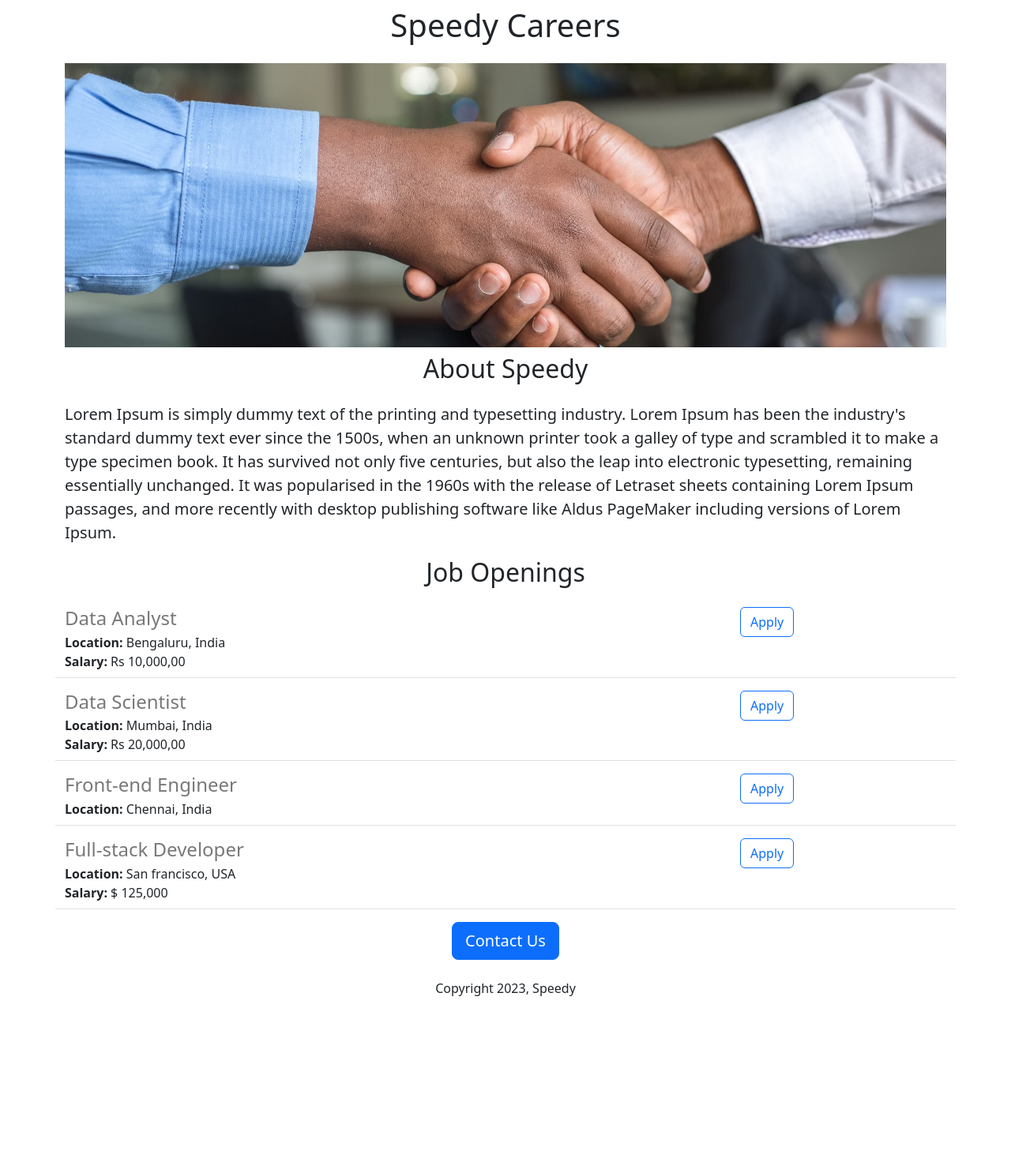
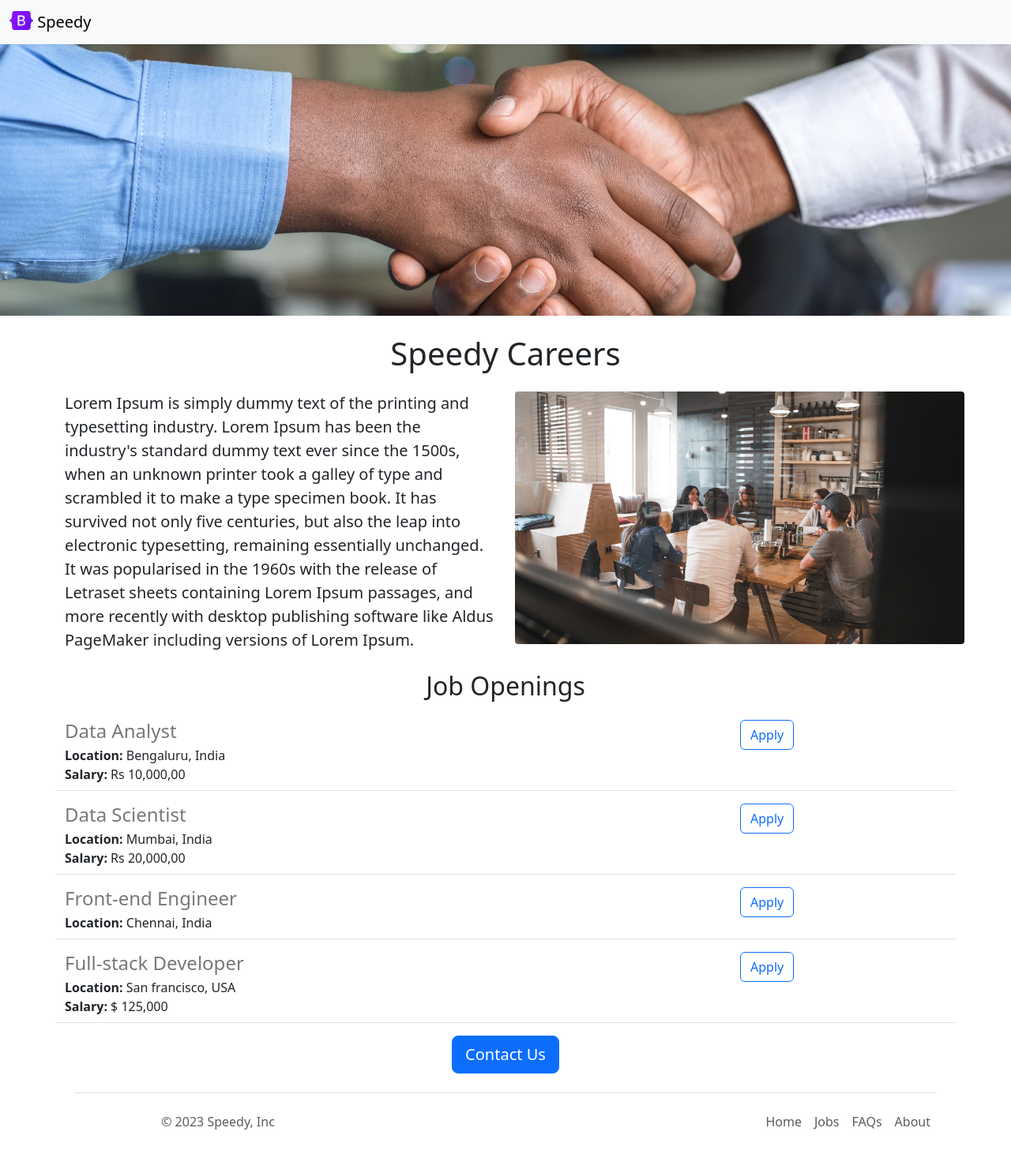
Before and after one commit to sudharsanK7/sudharsan-careers-website, a Flask app: page / in a window 1280 px wide. Shown: the whole page at 79% size. Before the commit the page ends 1262 px from the top, so only its background shows below. Run offline with Flask 3, Linux system fonts and the light colour scheme.

Commit message:
Added links on button redirecting to user mail, made few tweaks on the look of the site.

```diff
--- /dev/null
+++ b/templates/footer.html
@@ -0,0 +1,16 @@
+<div class="container">
+  <footer class="d-flex flex-wrap justify-content-between align-items-center py-3 my-4 border-top">
+    <p class="col-md-4 mb-0 text-body-secondary">&copy; 2023 Speedy, Inc</p>
+
+    <a href="/" class="col-md-4 d-flex align-items-center justify-content-center mb-3 mb-md-0 me-md-auto link-body-emphasis text-decoration-none">
+      <svg class="bi me-2" width="40" height="32"><use xlink:href="#bootstrap"/></svg>
+    </a>
+
+    <ul class="nav col-md-4 justify-content-end">
+      <li class="nav-item"><a href="#" class="nav-link px-2 text-body-secondary">Home</a></li>
+      <li class="nav-item"><a href="#" class="nav-link px-2 text-body-secondary">Jobs</a></li>
+      <li class="nav-item"><a href="#" class="nav-link px-2 text-body-secondary">FAQs</a></li>
+      <li class="nav-item"><a href="#" class="nav-link px-2 text-body-secondary">About</a></li>
+    </ul>
+  </footer>
+</div>
--- a/templates/home.html
+++ b/templates/home.html
@@ -10,15 +10,25 @@
       height: 360px;
       width: 100%;
       object-fit: cover;
+      padding-bottom: 16px;
     }
   </style>
   </head>
   <body>
+    {% include 'nav.html' %}
+     <img class = "img-fluid" id = "banner" src="https://sudharsan-careers-website.sudk7.repl.co/static/bannerfile.avif" ><img>
     <div class="container">
       <h1 class ="text-center mt-2 mb-4">{{company_name}} Careers</h1>
-      <img class = "img-fluid" id = "banner" src="https://sudharsan-careers-website.sudk7.repl.co/static/bannerfile.avif" ><img>
-      <h2 class="text-center mt-2 mb-4">About {{company_name}}</h2>
-      <p class = "lead">Lorem Ipsum is simply dummy text of the printing and typesetting industry. Lorem Ipsum has been the industry's standard dummy text ever since the 1500s, when an unknown printer took a galley of type and scrambled it to make a type specimen book. It has survived not only five centuries, but also the leap into electronic typesetting, remaining essentially unchanged. It was popularised in the 1960s with the release of Letraset sheets containing Lorem Ipsum passages, and more recently with desktop publishing software like Aldus PageMaker including versions of Lorem Ipsum.</p>
+      <div class="row">
+        <div class= "col-md-6">
+        <p class = "lead">
+          Lorem Ipsum is simply dummy text of the printing and typesetting industry. Lorem Ipsum has been the industry's standard dummy text ever since the 1500s, when an unknown printer took a galley of type and scrambled it to make a type specimen book. It has survived not only five centuries, but also the leap into electronic typesetting, remaining essentially unchanged. It was popularised in the 1960s with the release of Letraset sheets containing Lorem Ipsum passages, and more recently with desktop publishing software like Aldus PageMaker including versions of Lorem Ipsum.
+        </p>
+        </div>
+        <div class = "d-none d-md-block col-md-6">
+        <img src="/static/meeting.avif" style="height: 320px; border-radius: 4px">
+        </div>
+      </div>
 
       <h2 class="text-center mt-2 mb-4">Job Openings</h2>
       <div>
@@ -27,9 +37,9 @@
         {% endfor %}
       </div>
       <div class = "text-center">
-        <button class="btn btn-primary btn-lg">Contact Us</button>
-        <p class = "mt-4">Copyright 2023, {{company_name}} </p>
+        <a href= "mailto:hrteam@speedycareers.com?subject=Queries%20regarding%20job&body=Name%3A%20%3CEnter%20your%20name%3E%0D%0A%0D%0A%3CAsk%20your%20questions%20here%3E" class="btn btn-primary btn-lg">Contact Us</a>
       <div>
     </div>
+  {% include 'footer.html' %}
   </body>
 </html>
--- a/templates/jobitem.html
+++ b/templates/jobitem.html
@@ -14,7 +14,7 @@
   </div>
   <div class="col-3">
     <div>
-      <button type="button" class="btn btn-outline-primary">Apply</button>
+      <a href="mailto:hrteam@speedycareers.com?subject=Queries%20regarding%20{{job['title']}}&body=Name%3A%20%3CEnter%20your%20name%3E%0D%0A%0D%0AResume%3A%20%3CLink%20your%20resume%3E%0D%0A%0D%0ASocials%2FWebsites%3A%20%3CLink%20your%20relevant%20socials%20or%20sites%20to%20showcase%20your%20work%3E" type="button" class="btn btn-outline-primary">Apply</a>
     </div>
   </div>
 </div>
--- /dev/null
+++ b/templates/nav.html
@@ -0,0 +1,8 @@
+<nav class="navbar bg-body-tertiary shadow-sm">
+  <div class="container-fluid">
+    <a class="navbar-brand" href="#">
+      <img src="/static/logo.svg" alt="Logo" width="30" height="24" class="d-inline-block align-text-top">
+      Speedy
+    </a>
+  </div>
+</nav>
```
Also changed, not shown: static/logo.svg (added), static/meeting.avif (added).
